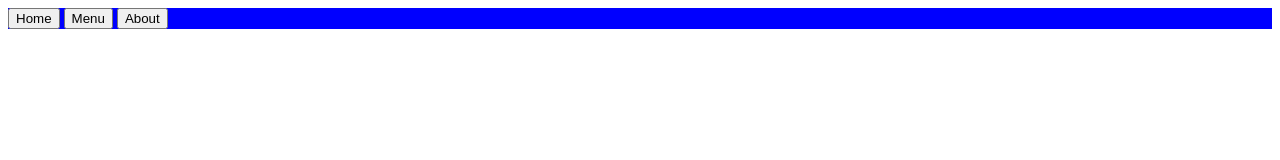
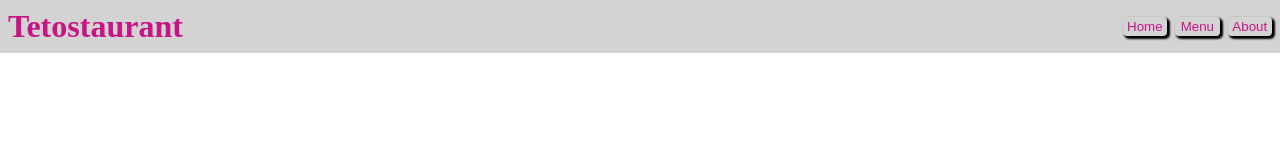
Before and after one commit to PedroMarcet04/odin-restaurant-page, a website built with webpack: page src/template.html in a window 1280 px wide. Built offline with nearby package versions, Linux system fonts and the light colour scheme.

Commit message:
Add header section

```diff
--- a/src/style.css
+++ b/src/style.css
@@ -1,3 +1,45 @@
+:root {
+    --tetolor: mediumvioletred;
+}
+
+* {
+    margin: 0;
+    padding: 0;
+}
+
 header {
-    background-color: blue;
+    padding: 8px;
+
+    background-color: lightgray;
+    color: var(--tetolor);
+
+    display: flex;
+    justify-content: space-between;
+    align-items: center;
 }
+header>nav {
+    display: flex;
+    gap: 8px;
+}
+header>nav>button {
+    position: relative;
+    padding: 2px;
+    width: 6ch;
+
+    background-color: transparent;
+    color: var(--tetolor);
+
+    border: 0;
+    border-radius: 4px;
+    box-shadow: 2px 2px 2px 1px black;
+}
+header>nav>button:hover {
+    top: 2px;
+    left: 2px;
+    box-shadow: none;
+}
+header>nav>button:active {
+    top: 4px;
+    left: 4px;
+    box-shadow: inset 2px 2px 2px 1px black;
+}
--- a/src/template.html
+++ b/src/template.html
@@ -7,6 +7,7 @@
 </head>
 <body>
     <header>
+        <h1>Tetostaurant</h1>
         <nav>
             <button>Home</button>
             <button>Menu</button>
--- a/webpack.config.js
+++ b/webpack.config.js
@@ -9,6 +9,10 @@ export default {
     filename: "main.js",
     path: path.resolve(import.meta.dirname, "dist"),
     clean: true,
+  },
+  devtool: "eval-source-map",
+  devServer: {
+    watchFiles: ["./src/template.html"],
   },
   plugins: [
     new HtmlWebpackPlugin({
```
